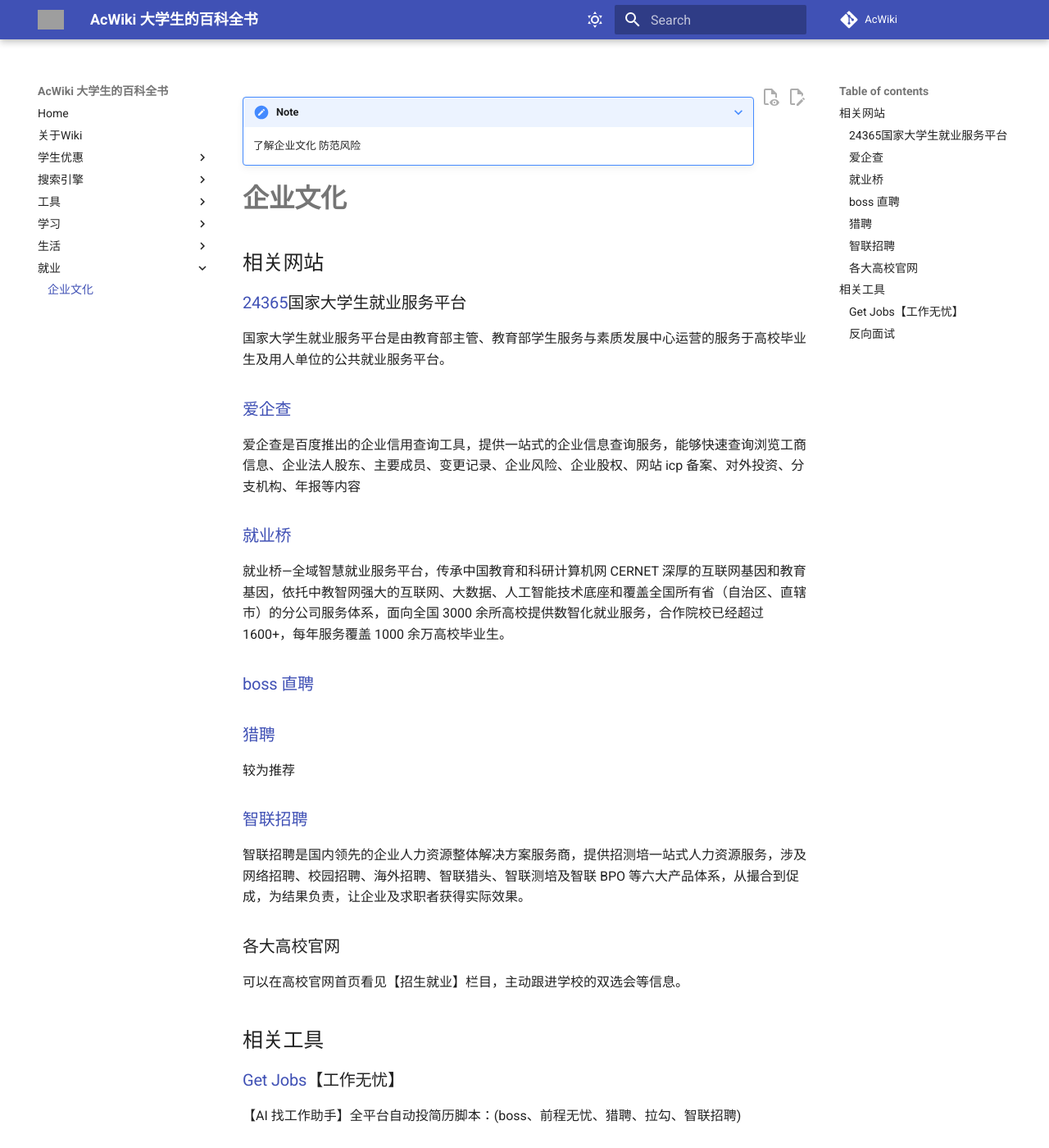
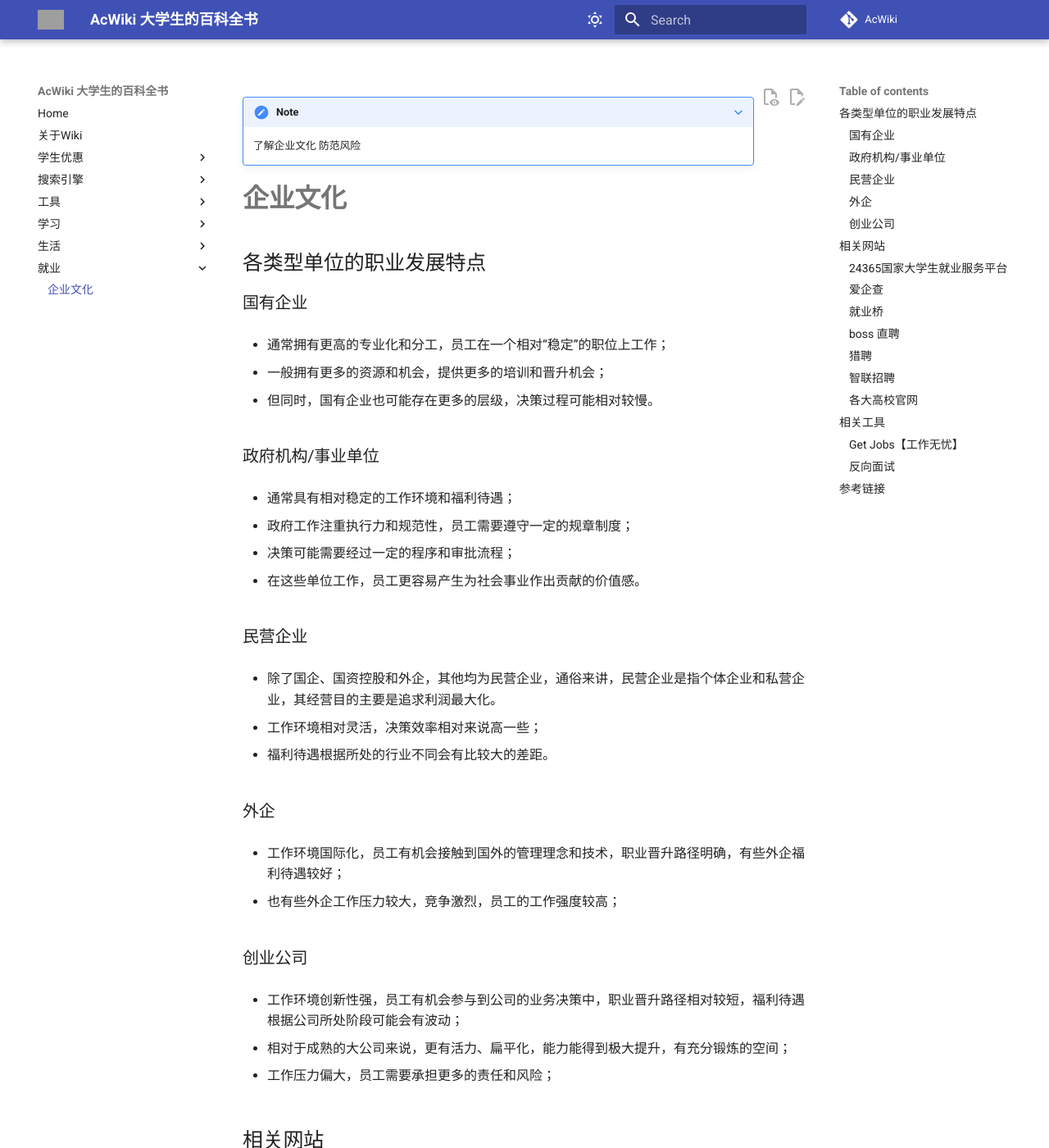
Before and after one commit to ztm0929/Ac-Wiki, an MkDocs documentation site: the page built from docs/06-recruit-exercitation/recruit-exercitation.md, in a window 1280 px wide and 1400 px high. Shown: the whole window at 82% size. Built offline with MkDocs 1.6.1 and Material for MkDocs 9.7.7, drawn with Linux system fonts in a browser that asks for light colours; comment, search, counter and statistics services are not loaded; some of the changed text lies outside the part shown; grey boxes are pictures that could not be loaded.

Commit message:
Update recruit-exercitation.md
补充一些单位类型基本介绍和996icu参考链接

```diff
--- a/docs/06-recruit-exercitation/recruit-exercitation.md
+++ b/docs/06-recruit-exercitation/recruit-exercitation.md
@@ -3,6 +3,48 @@
     了解企业文化 防范风险
 
 # **企业文化**
+
+## 各类型单位的职业发展特点
+
+### 国有企业
+
+- 通常拥有更高的专业化和分工，员工在一个相对“稳定”的职位上工作；
+
+- 一般拥有更多的资源和机会，提供更多的培训和晋升机会；
+
+- 但同时，国有企业也可能存在更多的层级，决策过程可能相对较慢。
+
+### 政府机构/事业单位
+
+- 通常具有相对稳定的工作环境和福利待遇；
+
+- 政府工作注重执行力和规范性，员工需要遵守一定的规章制度；
+
+- 决策可能需要经过一定的程序和审批流程；
+
+- 在这些单位工作，员工更容易产生为社会事业作出贡献的价值感。
+
+### 民营企业
+
+- 除了国企、国资控股和外企，其他均为民营企业，通俗来讲，民营企业是指个体企业和私营企业，其经营目的主要是追求利润最大化。
+
+- 工作环境相对灵活，决策效率相对来说高一些；
+
+- 福利待遇根据所处的行业不同会有比较大的差距。
+
+### 外企
+
+- 工作环境国际化，员工有机会接触到国外的管理理念和技术，职业晋升路径明确，有些外企福利待遇较好；
+
+- 也有些外企工作压力较大，竞争激烈，员工的工作强度较高；
+
+### 创业公司
+
+- 工作环境创新性强，员工有机会参与到公司的业务决策中，职业晋升路径相对较短，福利待遇根据公司所处阶段可能会有波动；
+
+- 相对于成熟的大公司来说，更有活力、扁平化，能力能得到极大提升，有充分锻炼的空间；
+
+- 工作压力偏大，员工需要承担更多的责任和风险；
 
 ## 相关网站
 
@@ -41,3 +83,9 @@
 ### [反向面试](https://github.com/perklet/reverse-interview-zh)
 
 技术面试最后反问面试官的话
+
+## 参考链接
+
+- [求职必看！不同单位怎么选？给您支招 - 人力资源和社会保障部微信公众号](https://mp.weixin.qq.com/s/73qrbACpmXc5cURJoQ92UA)
+
+- [996.icu](https://996.icu/#/zh_CN)
```
